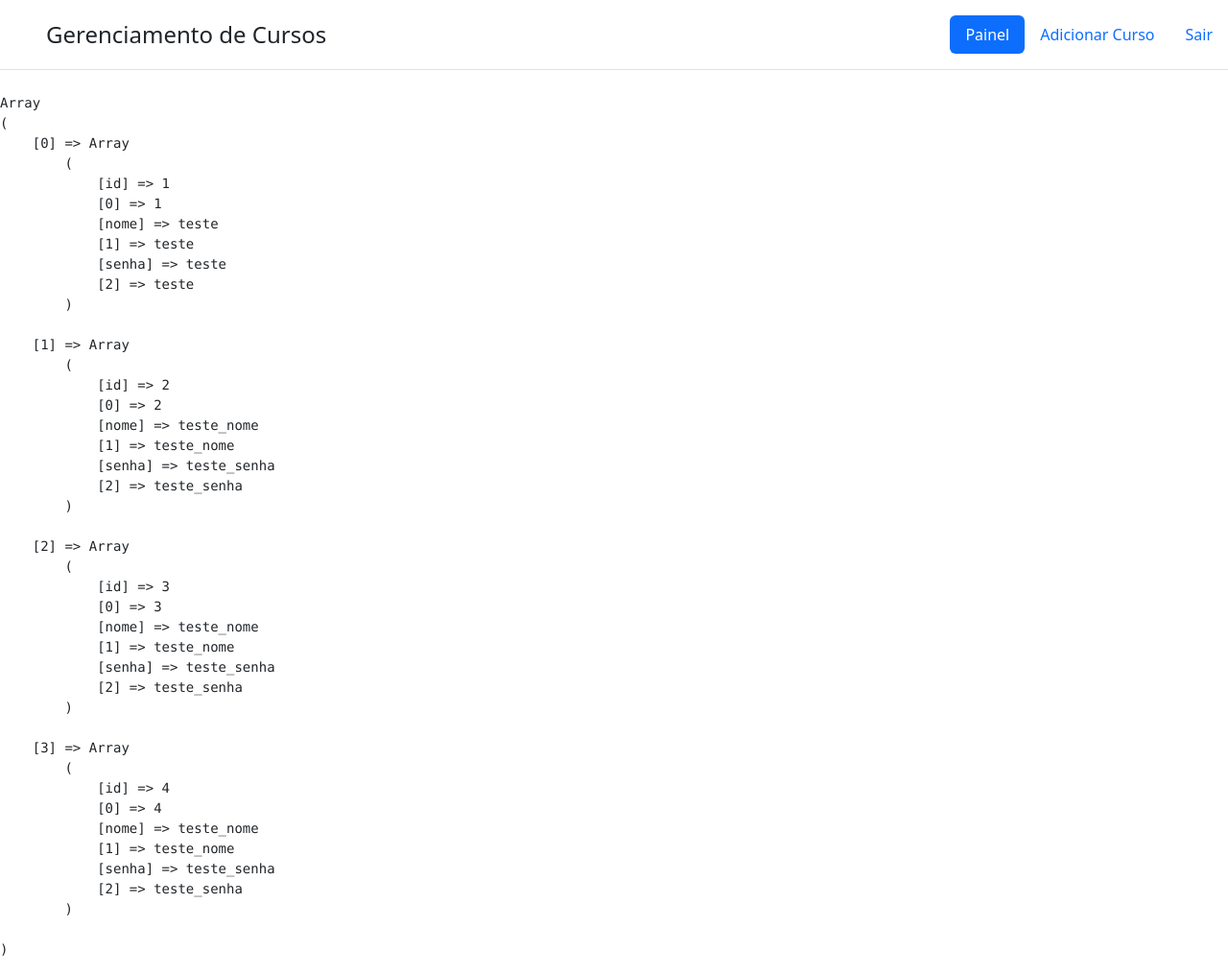
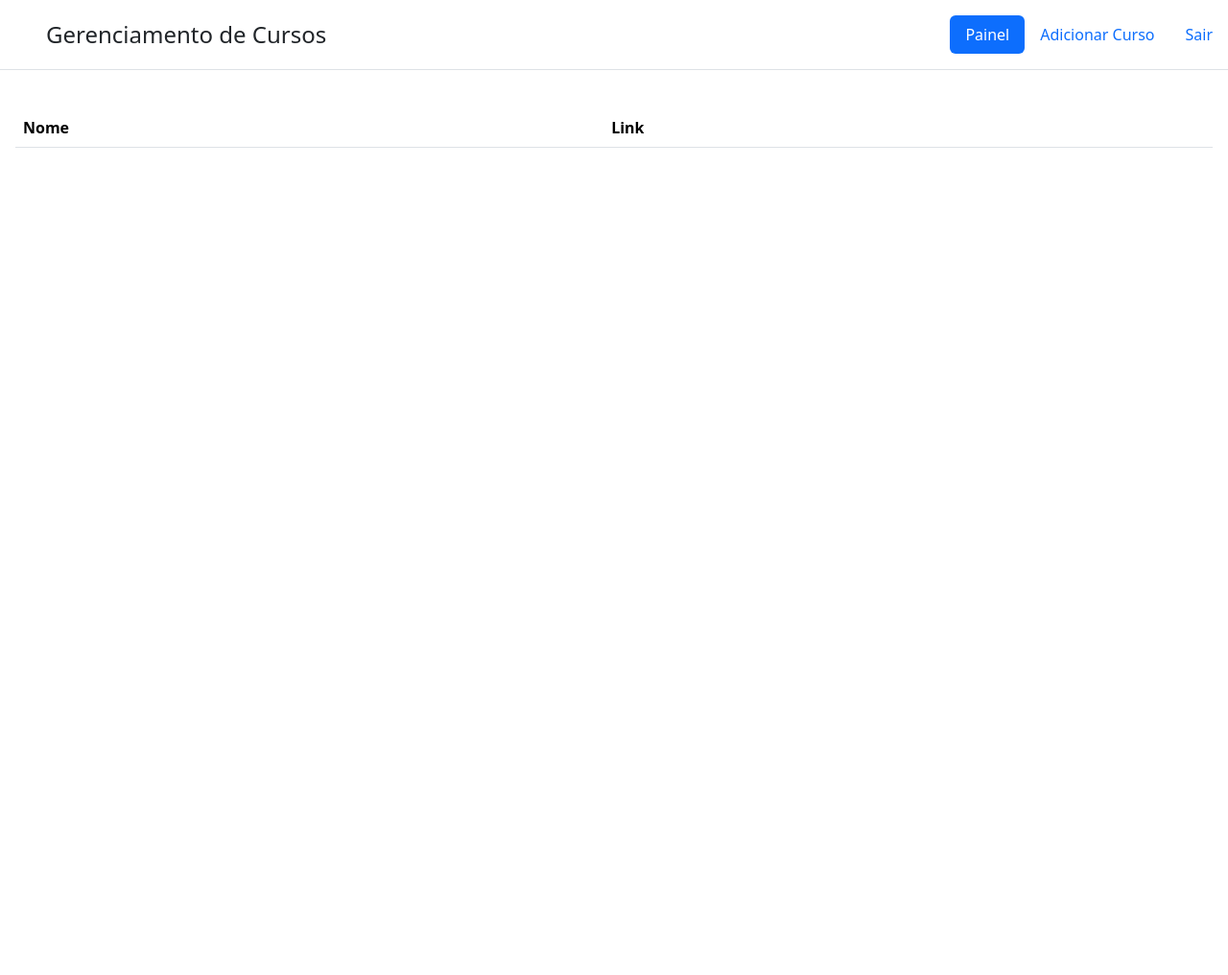
Before and after one commit to MatheusGgit/php-course-handler, a PHP site: page /app/index.php?Page=dashboard in a window 1280 px wide. Shown: the whole page at 96% size. After the commit the page ends 154 px from the top, so only its background shows below. Run offline with PHP 8.4, Linux system fonts and the light colour scheme; data comes from the database, SQL or seed files in the repository; both versions use the stored data as it was before the commit; lists and menus that the app fills with data are empty.

Commit message:
Inserção e visualização de cursos cadastrados

```diff
--- a/app/controllers/daos/cursos.dao.php
+++ b/app/controllers/daos/cursos.dao.php
@@ -39,9 +39,10 @@ class CursoDAO
         try {
             global $PDO;
             $stmt = $PDO->prepare("INSERT INTO cursos (nome, link, id_usuario) VALUES (:nome, :link, :id_usuario)");
-            $stmt->execute(":nome", $nome);
-            $stmt->execute(":link", $link);
-            $stmt->execute(":id_usuario", $id_usuario);
+            $stmt->bindParam(":nome", $nome);
+            $stmt->bindParam(":link", $link);
+            $stmt->bindParam(":id_usuario", $id_usuario);
+            $stmt->execute();
             return true;
         } catch (Throwable $th) {
             throw new Exception($th->getMessage());
--- a/app/index.php
+++ b/app/index.php
@@ -1,4 +1,5 @@
 <?php require 'pages/components/header_php.php'; ?>
+<?php $ROOT_PATH = dirname(__DIR__ . '/app'); ?>
 <!DOCTYPE html>
 <html lang="pt-br">
 
@@ -11,9 +12,9 @@
 </head>
 
 <body>
-    <?php
-    require_once 'pages/components/header.php';
-    $path = 'pages/' . $_GET['Page'] . '.php';
+    <?php require_once 'pages/components/header.php'; ?>
+    <div class="p-3">
+        <?php $path = 'pages/' . $_GET['Page'] . '.php';
         try {
             if (!isset($_GET['Page'])) {
                 header('Location: index.php?Page=dashboard');
@@ -22,13 +23,11 @@
             if (file_exists($path)) {
                 require_once 'pages/' . $_GET['Page'] . '.php';
             }
-
-        if ($_GET['Page'] == 'dashboard') {
-            print("<pre>" . print_r($array_usuarios, true) . "</pre>");
-        }
         } catch (Throwable $th) {
+            require 'pages/error_page.php';
         }
         ?>
+    </div>
 </body>
 
 </html>
--- a/app/pages/cadastrar.php
+++ b/app/pages/cadastrar.php
@@ -1,7 +1,7 @@
 <?php
 try {
-    var_dump(file_exists(''));
-    require_once  __DIR__ . '\controllers\daos\cursos.dao.php';
+    global $ROOT_PATH;
+    require_once $ROOT_PATH.'/controllers/daos/cursos.dao.php';
     $CursoDAO = new CursoDAO;
 
     require_once 'components/cadastro_cursos/logica.php';
--- a/app/pages/components/cadastro_cursos/logica.php
+++ b/app/pages/components/cadastro_cursos/logica.php
@@ -1,11 +1,8 @@
 <?php
 if (isset($_POST['submit'])) {
     try {
-        //require_once dirname(__FILE__ . '/controller/cadastro.controller.php', 2);
         $CursoDAO->INSERT($_POST['nome'], $_POST['link'], 1);
         echo 'Sucesso';
     } catch (Throwable $th) {
-        //echo ShowBootstrapAlert('danger', $th->getMessage());
-        echo 'Falha: '.$th->getMessage();
     }
 }
--- a/app/pages/components/header_php.php
+++ b/app/pages/components/header_php.php
@@ -1,20 +1,21 @@
 <?php
+global $ROOT_PATH;
 require_once 'classes/connection.php';
 require_once 'controllers/index.controller.php';
 require_once '../vendor/autoload.php';
+require 'controllers/daos/usuarios.dao.php';
+require 'controllers/daos/cursos.dao.php';
 
 $Connection = new DBConnection;
 $IndexController = new IndexController;
+$UsuarioDAO = new UsuarioDAO;
+$CursoDAO = new CursoDAO;
 
+$array_usuarios = $UsuarioDAO->SELECT_ALL();
 
 try {
-    $path = dirname(__FILE__, 4);
-    $dotenv = Dotenv\Dotenv::createImmutable($path);
+    $dotenv = Dotenv\Dotenv::createImmutable(dirname(__FILE__, 4));
     $dotenv->load();
 } catch (Throwable $th) {
     echo '<div class="alert alert-danger" role="alert">Erro no ENV: ' . $th . '</div>';
 }
-
-require 'controllers/daos/usuarios.dao.php';
-$UsuarioDAO = new UsuarioDAO;
-$array_usuarios = $UsuarioDAO->SELECT_ALL();
--- /dev/null
+++ b/app/pages/dashboard.php
@@ -0,0 +1,22 @@
+<div class="table-responsive">
+    <table class="table">
+        <thead>
+            <tr>
+                <th>Nome</th>
+                <th>Link</th>
+                <th></th>
+            </tr>
+        </thead>
+        <tbody>
+            <?php $cursos = $CursoDAO->SELECT_ALL()?>
+            <?php foreach ($cursos as $curso) :?>
+            <tr>
+                <td><?= $curso['nome'] ?></td>
+                <td><?= $curso['link'] ?></td>
+                <td><a href="<?= $curso['link'] ?>" class="btn btn-primary">Acessar</a></td>
+            </tr>
+            <?php endforeach ?>
+        </tbody>
+
+    </table>
+</div>
--- /dev/null
+++ b/app/pages/error_page.php
@@ -0,0 +1 @@
+<div class="alert alert-danger" role="alert">Página não encontrada</div>
```
Also changed, not shown: app/database/banco_de_dados.db (deleted), 1 other file. Lines whose indentation alone changed are shown as unchanged.
